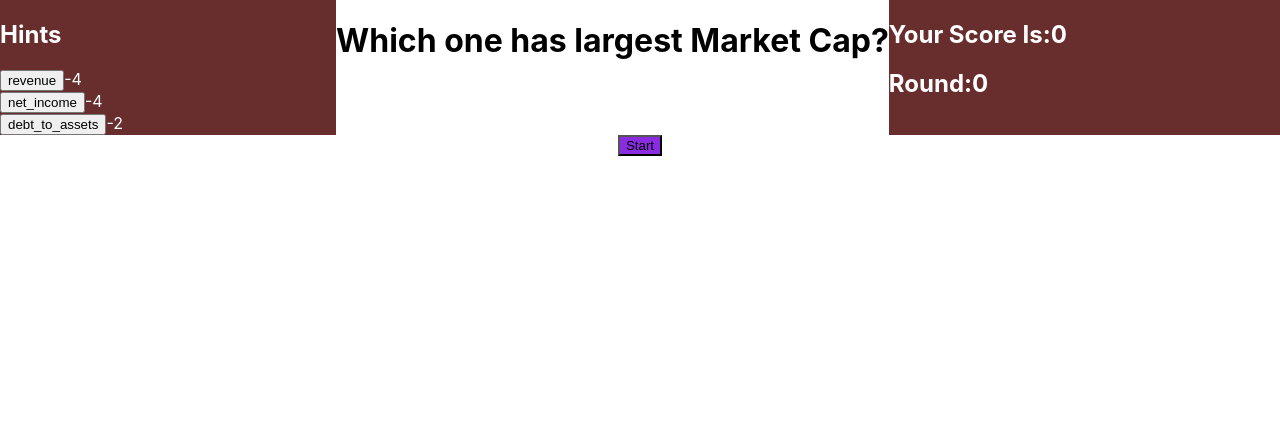
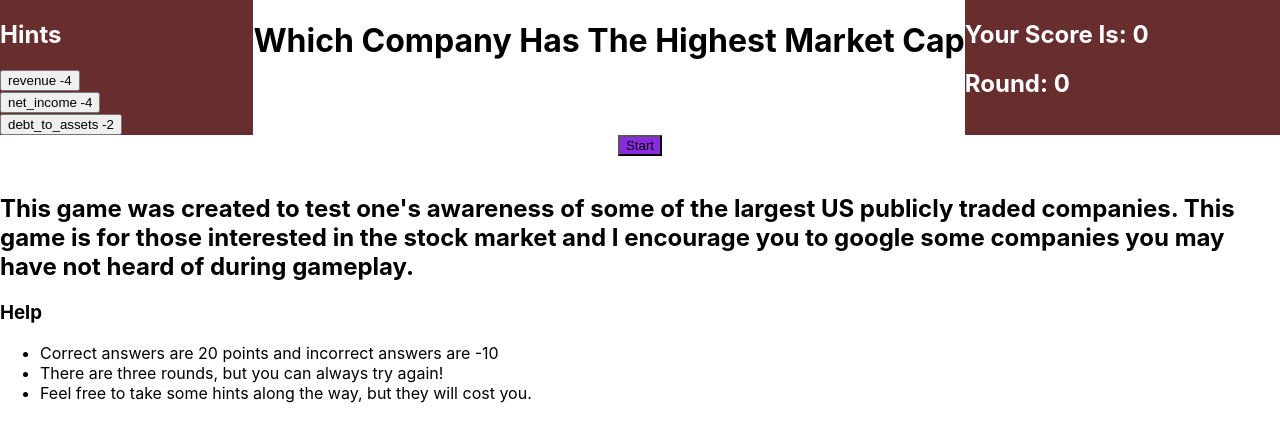
Before and after one commit to sarbjot-14/Stock_IQ, a React (Create React App) app: page / in a window 1280 px wide. Shown: the top 442 px of the page. Built offline with nearby package versions, Linux system fonts and the light colour scheme.

Commit message:
logic checks out

```diff
--- a/src/App.css
+++ b/src/App.css
@@ -20,8 +20,6 @@
 .hints{
   display:flex;
   flex-direction:column;
-
-
 }
 
 .hints>div{
@@ -42,3 +40,13 @@
   margin: auto;
   background-color: blueviolet;
 }
+
+#stock-color-default{
+  background-color: rgb(153, 108, 49);
+}
+#stock-color-right{
+  background-color: rgb(82, 194, 82) ;
+}
+#stock-color-wrong{
+  background-color: rgb(255, 83, 83) ;
+}
--- a/src/App.js
+++ b/src/App.js
@@ -138,6 +138,8 @@ function App() {
   };
   const startFlow = () => {
     document.getElementById("fetch").innerText = "Fetching Data Please Wait";
+
+    if(document.getElementById("intro") != null){document.getElementById("intro").innerText = "."};
     console.log("starting flow");
     if (gameData.round == 0) {
       setGameData({ round: 0, score: 0, buttonStatus: "Start" });
@@ -176,6 +178,7 @@ function App() {
     });
   };
   const checkAnswer = selectedComp => {
+
     let newModes = modes.slice();
     newModes[0].revealAll = true;
     setModes(newModes);
@@ -191,6 +194,10 @@ function App() {
           Number(selectedComp.market_cap) < Number(otherOptions[i].market_cap)
         ) {
           console.log("you selected the incorrect answer!!!!");
+          let temp10 = comp_10.slice()
+          temp10[9] = {name:'wrong'};
+          setComp10(temp10);
+                //document.getElementById('theHeader').innerText = "Incorrect!!"
 
           let newObj = {
             round: gameData.round,
@@ -212,11 +219,26 @@ function App() {
     };
     setGameData(newObj);
     console.log("you selected the correct answer!!!!");
+    let temp10 = comp_10.slice()
+    temp10[9] = selectedComp;
+    setComp10(temp10);
+    //document.getElementById('theHeader').innerText = "Correct!!"
     return;
   };
   const nextRound = () => {
+    if(comp_10.length>=10){
+      let temp10 = comp_10.slice()
+      temp10.pop();
+      setComp10(temp10);
+    }
+
     let newModes = modes.slice();
     newModes[0].revealAll = false;
+    newModes[0].hints.forEach(hint=>{
+      Object.keys(hint).forEach(hintName=>{
+        hint[hintName].reveal = false;
+      })
+    })
     setModes(newModes);
     let newObj = {
       round: gameData.round + 1,
@@ -251,6 +273,7 @@ function App() {
       </button>
     );
   }
+  console.log("this is the array now " + comp_10.length)
 
   return (
     <div className="App">
@@ -261,24 +284,25 @@ function App() {
             {modes[0].hints.map(hint => (
               <div>
                 <button onClick={() => revealHints(Object.keys(hint)[0])}>
-                  {Object.keys(hint)[0]}
+                  {Object.keys(hint)[0]+" "+hint[Object.keys(hint)[0]].penalty}
                 </button>
-                <span>{hint[Object.keys(hint)[0]].penalty}</span>
+
               </div>
             ))}
           </div>
         </div>
 
-        <h1>{modes[0].question}</h1>
+        <h1 id="theHeder">Which Company Has The Highest Market Cap</h1>
         <div className="score">
-          <h2>Your Score Is:{gameData.score}</h2>
-          <h2>Round:{gameData.round}</h2>
+          <h2>Your Score Is: {gameData.score}</h2>
+          <h2>Round: {gameData.round}</h2>
         </div>
       </div>
 
       {button}
 
       <h3 id="fetch"></h3>
+      {gameData.round<3?(
       <div className="stock-container">
         {comp_10.slice(gameData.round * 3, gameData.round * 3 + 3).map(comp => (
           <Stock
@@ -286,14 +310,35 @@ function App() {
             key={comp.name}
             mode={modes[0]}
             company={comp}
+            answer={comp_10.length ==10?(comp_10[9].name):(null)}
+
           />
         ))}
-      </div>
+      </div>):(<div></div>)}
       {gameData.round == 3 ? (
         <h2>Game Over, Your Score Is: {gameData.score}</h2>
       ) : (
         <h3></h3>
       )}
+      {gameData.round == 0 ? (
+        <div id="intro">
+        <h2>This game was created to test one's awareness of some of the largest US publicly traded companies. This game is for those interested in the stock market and I encourage you to google some companies you may have not heard of during gameplay.</h2>
+        <h3>Help</h3>
+        <ul>
+          <li>
+            Correct answers are 20 points and incorrect answers are -10
+          </li>
+          <li>
+            There are three rounds, but you can always try again!
+          </li>
+          <li>
+            Feel free to take some hints along the way, but they will cost you.
+          </li>
+        </ul>
+        </div>
+      ) : (
+        <h3></h3>)}
+
     </div>
   );
 }
--- a/src/components/Stock.js
+++ b/src/components/Stock.js
@@ -1,25 +1,38 @@
 import React from "react";
 
+const Stock = props => {
+  const checkAnswer = () => {
+    props.handleClick(props.company);
+  };
+  const convertBill = money => {
+    if (Number(money) > 100000000) {
+      //console.log("IT IS MORE")
+      return Number(money / 1000000000).toFixed(2) + "B";
+    } else {
+      return money;
+    }
+  };
 
-const Stock = props => {
+  if (props.answer == null) {
+    console.log("IT IS NULLLL");
+    let arr = document.getElementsByClassName("stock-box");
 
-  const checkAnswer = () =>{
-    props.handleClick(props.company)
+    Array.prototype.forEach.call(arr, aStock => {
+      aStock.id = "stock-color-default";
+    });
+  } else if (props.company.name == props.answer) {
+      document.getElementById(props.company.name).parentNode.id = "stock-color-right";
 
     }
-  const convertBill= money =>{
-    if(Number(money)>100000000){
-      //console.log("IT IS MORE")
-      return ((Number(money/1000000000)).toFixed(2)+"B")
-    }
-    else{
-      return money;
-    }
+    else if(props.answer == 'wrong'){
+      document.getElementById(props.company.name).parentNode.id = "stock-color-wrong";
     }
 
+
+
   return (
-    <div className="stock-box">
-      <h1 className="name">{props.company.name}</h1>
+    <div id="stock-color-default" className="stock-box">
+      <h1 className="name" id={props.company.name}>{props.company.name}</h1>
       <div id="the_hints" className="hints">
         <div>
           <h3>HINT</h3>
@@ -28,23 +41,34 @@ const Stock = props => {
 
         {props.mode.hints.map(hint => (
           <div className="hints">
-              {Object.keys(hint).map(key=>(
+            {Object.keys(hint).map(key => (
               <div>
                 <h3>{key}:</h3>
-                  {(hint[key].reveal|props.mode.revealAll)?(<h3>{convertBill(props.company[key])}</h3>):(<h3>-</h3>)}
+                {hint[key].reveal | props.mode.revealAll ? (
+                  <h3>{convertBill(props.company[key])}</h3>
+                ) : (
+                  <h3>-</h3>
+                )}
               </div>
-
             ))}
-
           </div>
         ))}
         <div>
           <h3>market cap</h3>
-              {props.mode.revealAll?(<h3>{convertBill(props.company['market_cap'])}</h3>):(<h3>?</h3>)}
+          {props.mode.revealAll ? (
+            <h3>{convertBill(props.company["market_cap"])}</h3>
+          ) : (
+            <h3>?</h3>
+          )}
         </div>
-
       </div>
-      <button onClick={checkAnswer} >Select</button>
+      {props.mode.revealAll ? (
+        <button id={props.company.name}>Select</button>
+      ) : (
+        <button id={props.company.name} onClick={checkAnswer}>
+          Select
+        </button>
+      )}
     </div>
   );
 };
```
Lines whose indentation alone changed are shown as unchanged.
